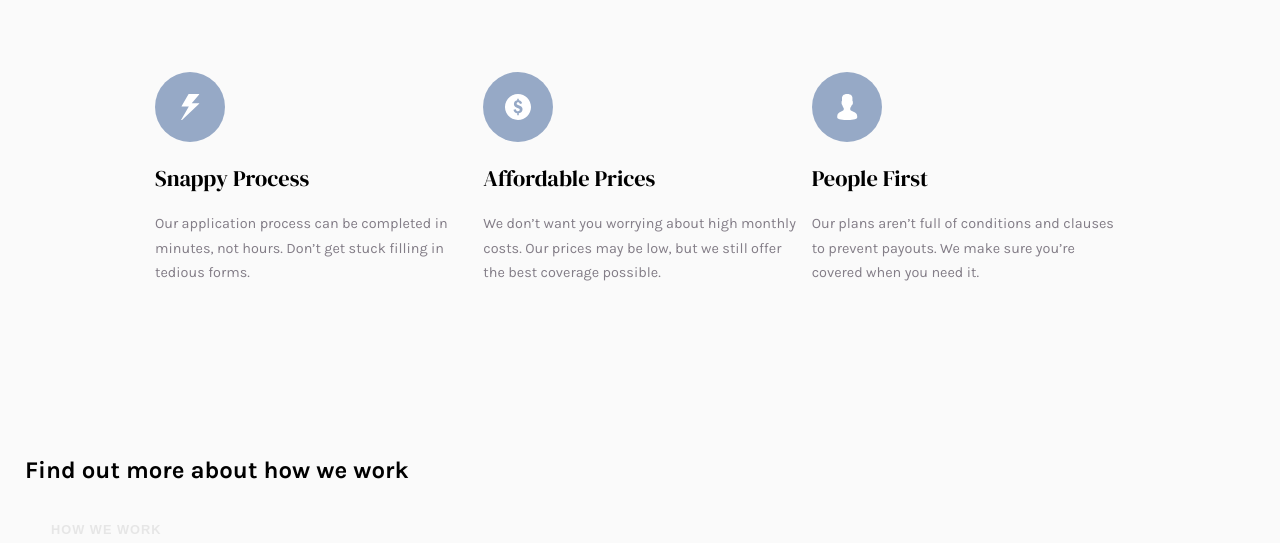
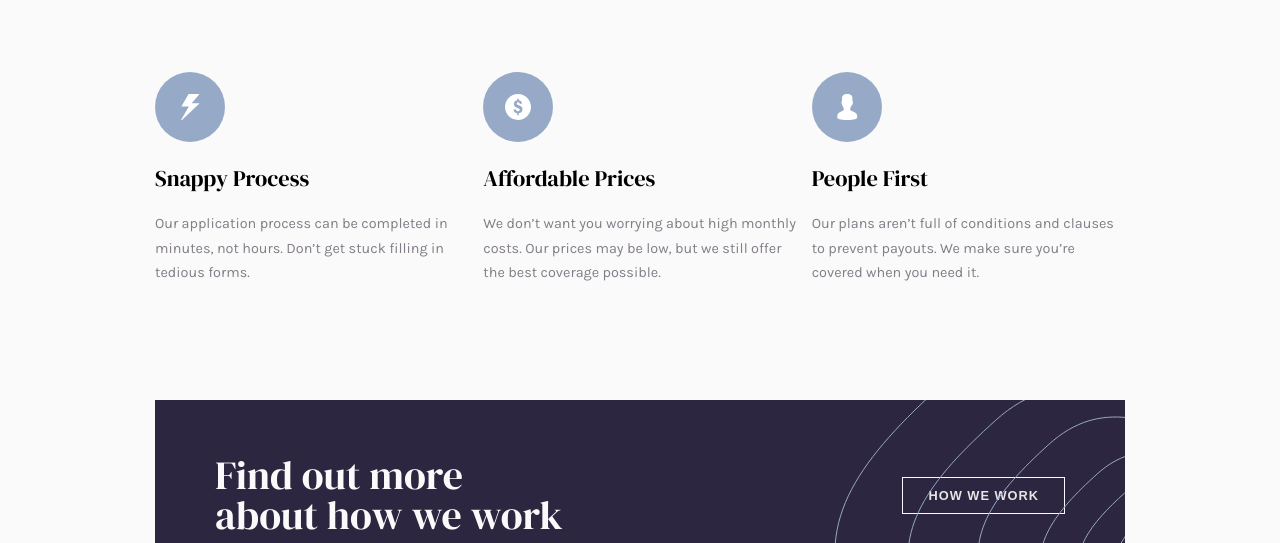
Before and after one commit to nhi-ngo/Frontend-Challenges, a plain HTML site: page insure-landing-page-master/index.html in a window 1280 px wide. Shown: the part 973-1516 px from the top of the page. Drawn offline with Linux system fonts and the light colour scheme.

Commit message:
Styling how-we-work section

```diff
--- a/insure-landing-page-master/index.html
+++ b/insure-landing-page-master/index.html
@@ -15,7 +15,7 @@
 				<nav class="flex hero__nav">
 					<img class="hero__logo" src="./images/logo.svg" alt="logo" />
 					<ul class="flex hero__nav__list">
-						<li class="hero__nav__item"><a class="hero__nav__link" href="#">How we work</a></li>
+						<li class="hero__nav__item"><a class="hero__nav__link" href="#how-we-work">How we work</a></li>
 						<li class="hero__nav__item"><a class="hero__nav__link" href="#">Blog</a></li>
 						<li class="hero__nav__item"><a class="hero__nav__link" href="#">Account</a></li>
 						<li class="hero__nav__item border"><a class="hero__nav__link border" href="#">View plans</a></li>
@@ -74,11 +74,16 @@
 			</div>
 		</section>
 
-		<section>
+		<section class="how-we-work" id="how-we-work">
 			<div class="container">
-				<h2>Find out more about how we work</h2>
-
-				<button>How we work</button>
+				<div class="flex">
+					<h2>
+						Find out more
+						<br />
+						about how we work
+					</h2>
+					<button>How we work</button>
+				</div>
 			</div>
 		</section>
 
--- a/insure-landing-page-master/scss/_global.scss
+++ b/insure-landing-page-master/scss/_global.scss
@@ -30,7 +30,7 @@ body {
 	flex: 1;
 	margin-right: 15px;
 
-  &:last-of-type{
+	&:last-of-type {
 		margin-right: 0;
 	}
 }
@@ -163,7 +163,6 @@ button {
 .pattern::after {
 	content: '';
 	position: absolute;
-
 	background-image: url(../images/bg-pattern-intro-right-desktop.svg);
 	background-repeat: no-repeat;
 	width: 200px;
@@ -175,7 +174,7 @@ button {
 // Main section
 
 .main .container {
-	padding: 130px;
+	padding: 130px 130px 100px;
 }
 
 .main {
@@ -184,7 +183,6 @@ button {
 		color: inherit;
 		margin-top: 150px;
 		padding: 50px 0 80px;
-
 
 		&::before {
 			top: 0;
@@ -210,3 +208,34 @@ button {
 		color: $grayishViolet;
 	}
 }
+
+// How-we-work section
+.how-we-work {
+	background-color: $violet;
+	width: 970px;
+	margin: 0 auto 100px;
+  padding: 55px 60px;
+  position: relative;
+
+	&::before {
+		content: '';
+		position: absolute;
+		background-image: url(../images/bg-pattern-intro-right-desktop.svg);
+		background-repeat: no-repeat;
+		width: 30%;
+		height: 100%;
+		top: 0px;
+		right: 0px;
+	}
+
+	.flex {
+		justify-content: space-between;
+	}
+
+	h2 {
+		@include heading;
+		font-size: 2.5rem;
+		margin: 0;
+		line-height: 1;
+	}
+}
```
Also changed, not shown: insure-landing-page-master/scss/style.css, 1 other file. Lines whose indentation alone changed are shown as unchanged.
